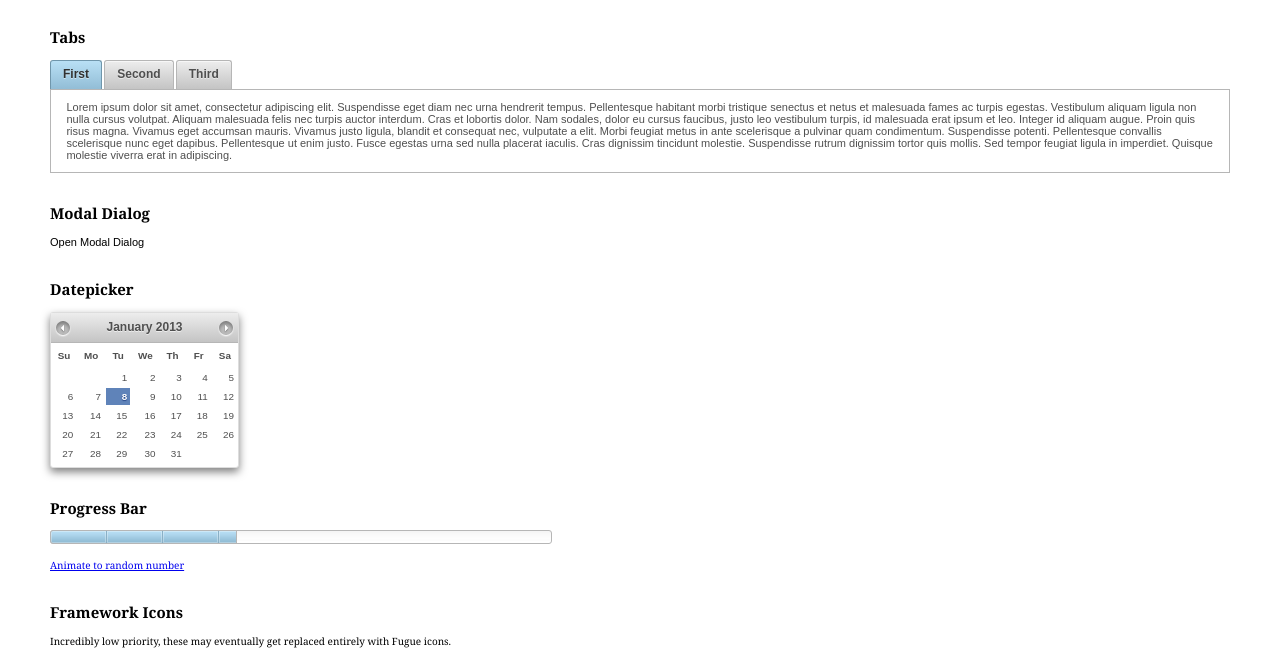
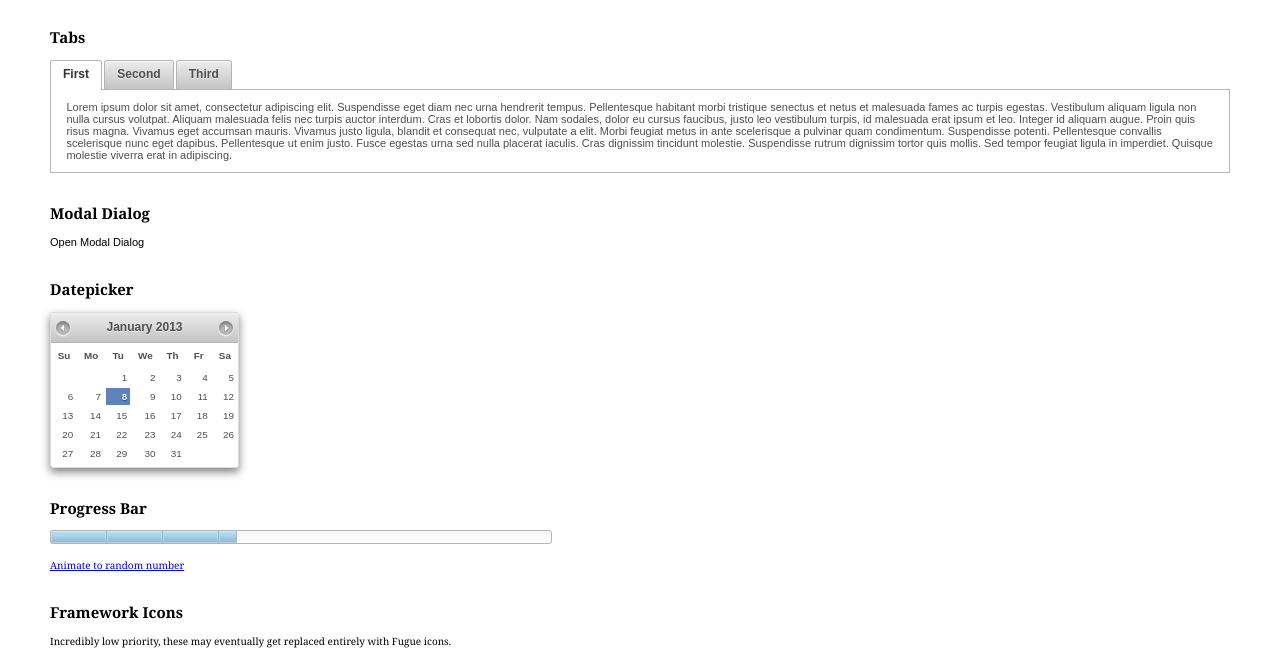
Before and after one commit to taitems/Aristo-jQuery-UI-Theme, a plain HTML site: page index.html in a window 1280 px wide. Shown: the part 1369-2030 px from the top of the page. Drawn offline with nearby package versions, Linux system fonts and the light colour scheme.

Commit message:
update tabs classes for jQueryUI 1.9

```diff
--- a/css/Aristo/Aristo.css
+++ b/css/Aristo/Aristo.css
@@ -608,9 +608,9 @@
 }
 .ui-tabs .ui-tabs-nav li { list-style: none; float: left; position: relative; top: 1px; margin: 0 .2em 1px 0; border-bottom: 0 !important; padding: 0; white-space: nowrap; }
 .ui-tabs .ui-tabs-nav li a { float: left; padding: .5em 1em; text-decoration: none; font-size: 12px; font-weight: bold; text-shadow: 0 1px 0 rgba(255,255,255,0.5); }
-.ui-tabs .ui-tabs-nav li.ui-tabs-selected { margin-bottom: 0; padding-bottom: 1px; background: #fff; border-color: #B6B6B6; }
-.ui-tabs .ui-tabs-nav li.ui-tabs-selected a, .ui-tabs .ui-tabs-nav li.ui-state-disabled a, .ui-tabs .ui-tabs-nav li.ui-state-processing a { cursor: text; outline: none; }
-.ui-tabs .ui-tabs-nav li a, .ui-tabs.ui-tabs-collapsible .ui-tabs-nav li.ui-tabs-selected a { cursor: pointer; } /* first selector in group seems obsolete, but required to overcome bug in Opera applying cursor: text overall if defined elsewhere... */
+.ui-tabs .ui-tabs-nav li.ui-tabs-active { margin-bottom: 0; padding-bottom: 1px; background: #fff; border-color: #B6B6B6; }
+.ui-tabs .ui-tabs-nav li.ui-tabs-active a, .ui-tabs .ui-tabs-nav li.ui-state-disabled a, .ui-tabs .ui-tabs-nav li.ui-state-processing a { cursor: text; outline: none; }
+.ui-tabs .ui-tabs-nav li a, .ui-tabs.ui-tabs-collapsible .ui-tabs-nav li.ui-tabs-active a { cursor: pointer; } /* first selector in group seems obsolete, but required to overcome bug in Opera applying cursor: text overall if defined elsewhere... */
 .ui-tabs .ui-tabs-panel { display: block; border-width: 0 1px 1px 1px; padding: 1em 1.4em; background: none; }
 .ui-tabs .ui-tabs-panel { background: #FFF;
 	-moz-border-radius: 0;
```
